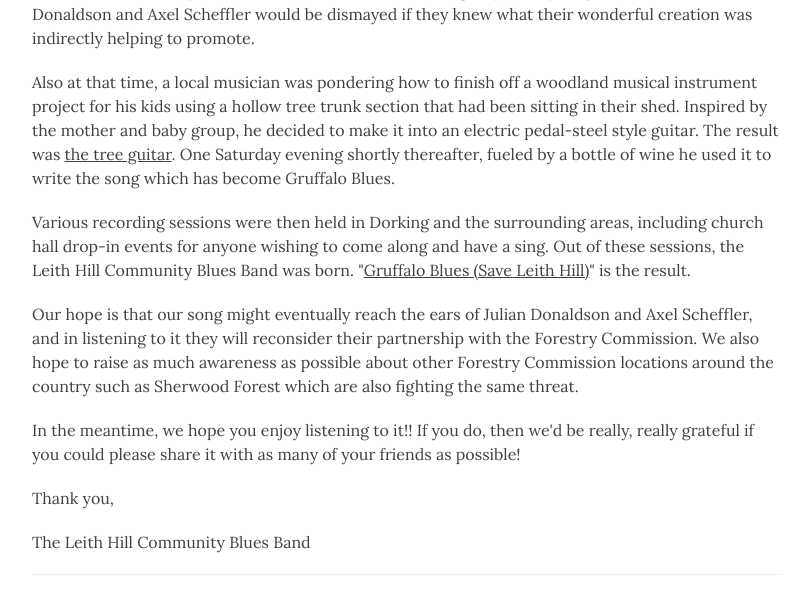
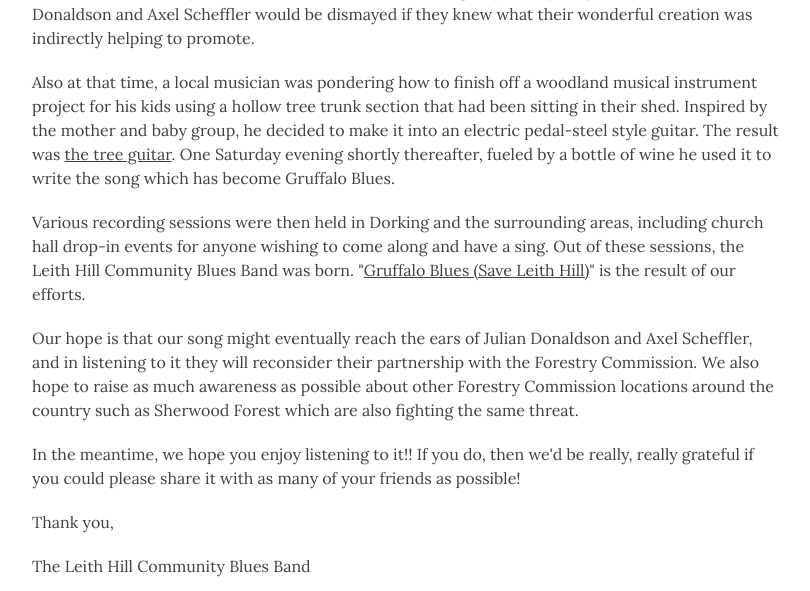
Before and after one commit to voiceforleithhill/leithhillblues.co.uk, a Jekyll site: the page built from index.html, in a window 1280 px wide and 900 px high, scrolled down 657 px, cut to the strip 0-591 px from the top of the window. Shown: the whole strip, without its empty margins (233-1043 px from the left). Built offline with Jekyll 4.4.1, drawn with Linux system fonts in a browser that asks for light colours; nearby versions of some CDN libraries; the list of posts is cut into pages by our own code.

Commit message:
Content update

```diff
--- a/index.html
+++ b/index.html
@@ -10,7 +10,7 @@
 
 <p>Also at that time, a local musician was pondering how to finish off a woodland musical instrument project for his kids using a hollow tree trunk section that had been sitting in their shed. Inspired by the mother and baby group, he decided to make it into an electric pedal-steel style guitar. The result was <a href="{{ site.baseurl }}/tree-guitar">the tree guitar</a>. One Saturday evening shortly thereafter, fueled by a bottle of wine he used it to write the song which has become Gruffalo Blues.</p>
 
-<p>Various recording sessions were then held in Dorking and the surrounding areas, including church hall drop-in events for anyone wishing to come along and have a sing. Out of these sessions, the Leith Hill Community Blues Band was born. "<a href="{{ site.baseurl }}/song">Gruffalo Blues (Save Leith Hill)</a>" is the result.</p>
+<p>Various recording sessions were then held in Dorking and the surrounding areas, including church hall drop-in events for anyone wishing to come along and have a sing. Out of these sessions, the Leith Hill Community Blues Band was born. "<a href="{{ site.baseurl }}/song">Gruffalo Blues (Save Leith Hill)</a>" is the result of our efforts.</p>
 
 <p>Our hope is that our song might eventually reach the ears of Julian Donaldson and Axel Scheffler, and in listening to it they will reconsider their partnership with the Forestry Commission. We also hope to raise as much awareness as possible about other Forestry Commission locations around the country such as Sherwood Forest which are also fighting the same threat.</p>
 
```
